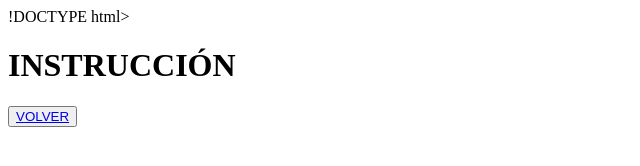
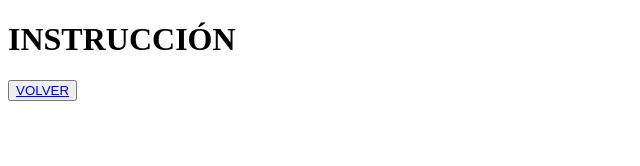
Before and after one commit to DavidVillalba/Luna_Lander, a plain HTML site: page instruccion.html in a window 1280 px wide. Shown: the whole page, without its empty margins (0-640 px from the left). Drawn offline with Linux system fonts and the light colour scheme.

Commit message:
Update instruccion.html

```diff
--- a/instruccion.html
+++ b/instruccion.html
@@ -1 +1 @@
-!DOCTYPE html><html> <head> <title>INSTRUCCION</title> <meta charset="UTF-8"> <meta name="viewport" content="width=device-width, initial-scale=1.0"> </head> <body> <h1>INSTRUCCIÓN</h1> <button><a href="index.html">VOLVER</a></button> </body></html>
+<!DOCTYPE html><html> <head> <title>INSTRUCCION</title> <meta charset="UTF-8"> <meta name="viewport" content="width=device-width, initial-scale=1.0"> </head> <body> <h1>INSTRUCCIÓN</h1> <button><a href="index.html">VOLVER</a></button> </body></html>
```
